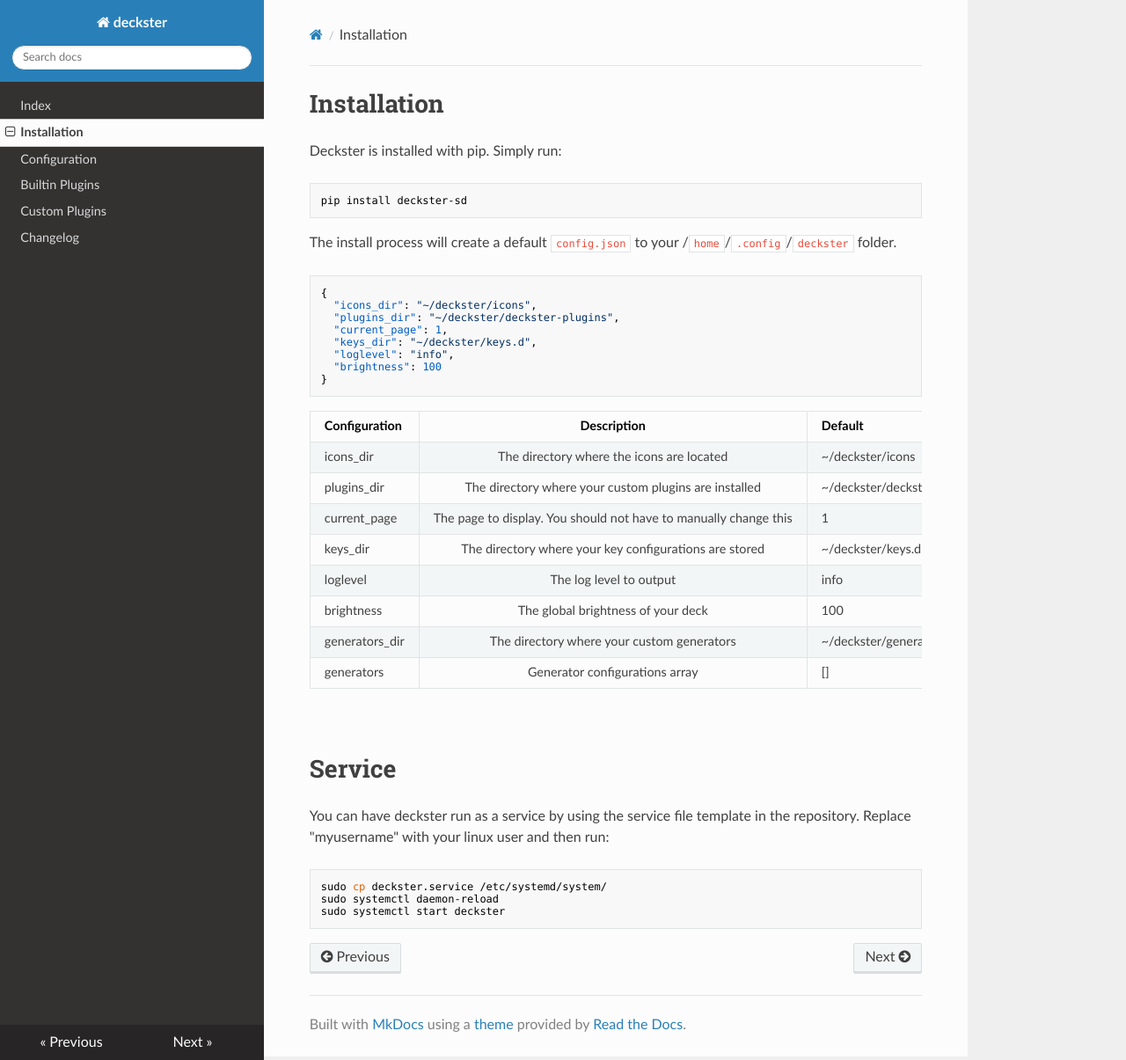
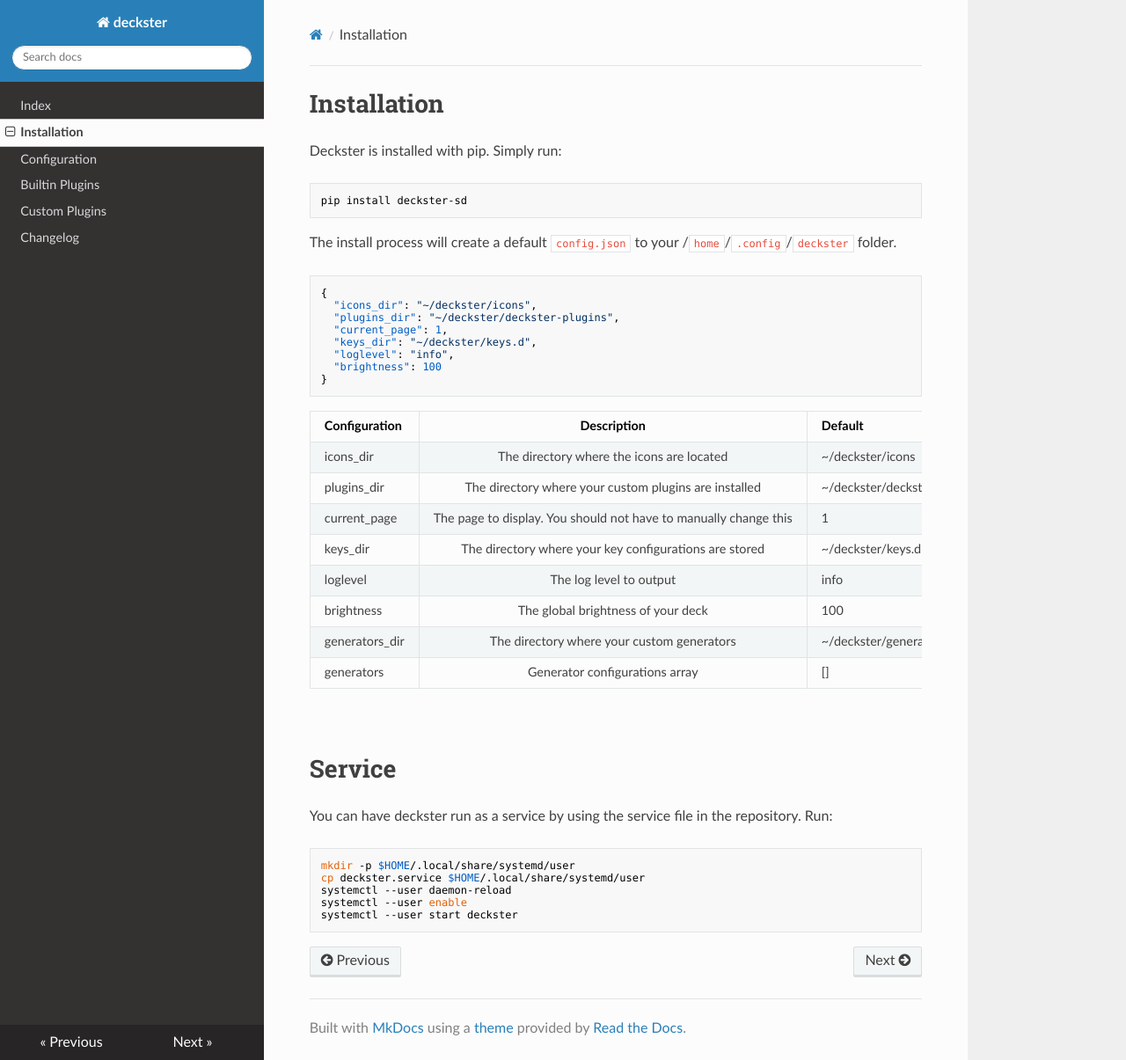
Before and after one commit to Gabisonfire/deckster, an MkDocs documentation site: the page built from docs/install.md, in a window 1280 px wide and 1205 px high. Shown: the whole window at 88% size. Built offline with MkDocs 1.6.1, drawn with Linux system fonts in a browser that asks for light colours; nearby versions of some CDN libraries.

Commit message:
Cleaned up service file

````diff
--- a/docs/install.md
+++ b/docs/install.md
@@ -31,9 +31,11 @@
 <br/>
 
 # Service
-You can have deckster run as a service by using the service file template in the repository. Replace "myusername" with your linux user and then run:
+You can have deckster run as a service by using the service file in the repository. Run:
 ```bash
-sudo cp deckster.service /etc/systemd/system/
-sudo systemctl daemon-reload
-sudo systemctl start deckster
+mkdir -p $HOME/.local/share/systemd/user
+cp deckster.service $HOME/.local/share/systemd/user
+systemctl --user daemon-reload
+systemctl --user enable
+systemctl --user start deckster
 ```
````
Also changed, not shown: docs/changelog.md (+3 -0 lines), 1 other file.
